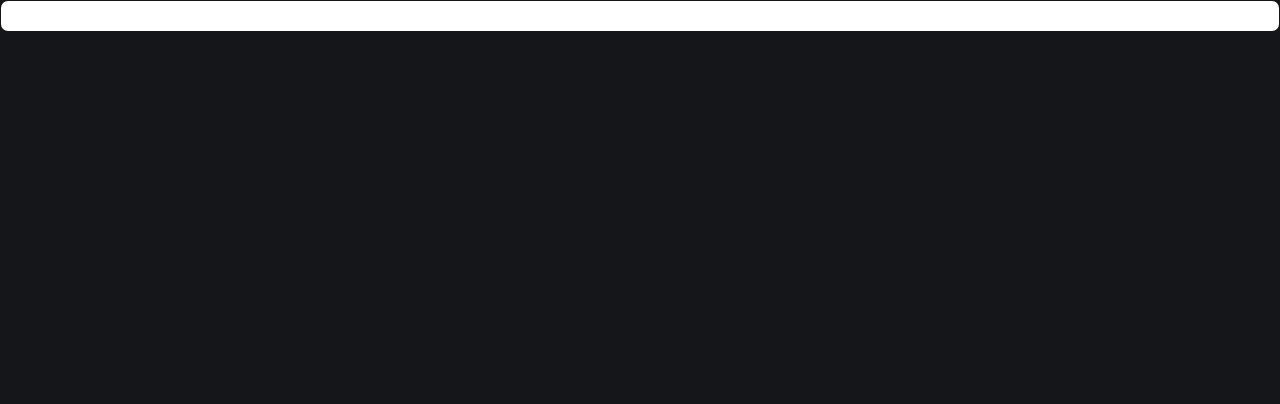
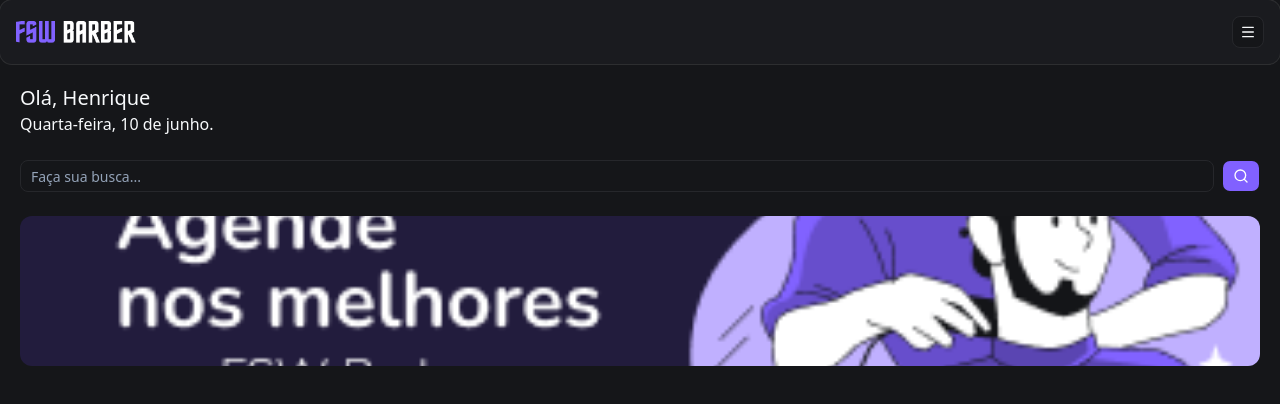
Before and after one commit to Henriquelss/fsw-barber, a Next.js app: page / in a window 1280 px wide. Shown: the top 404 px of the page. Built offline with nearby package versions, Linux system fonts and the light colour scheme.

Commit message:
feat: add Header component and banner

```diff
--- /dev/null
+++ b/app/_components/header.tsx
@@ -0,0 +1,19 @@
+import Image from "next/image"
+import { Card, CardContent } from "./ui/card"
+import { Button } from "./ui/button"
+import { MenuIcon } from "lucide-react"
+
+const Header = () => {
+  return (
+    <Card>
+      <CardContent className="-5p flex flex-row items-center justify-between">
+        <Image src="/logo.png" alt="Logo" width={120} height={18} />
+        <Button size="icon" variant="outline">
+          <MenuIcon />
+        </Button>
+      </CardContent>
+    </Card>
+  )
+}
+
+export default Header
--- /dev/null
+++ b/app/_components/ui/card.tsx
@@ -0,0 +1,103 @@
+import * as React from "react"
+
+import { cn } from "@/app/_lib/utils"
+
+function Card({
+  className,
+  size = "default",
+  ...props
+}: React.ComponentProps<"div"> & { size?: "default" | "sm" }) {
+  return (
+    <div
+      data-slot="card"
+      data-size={size}
+      className={cn(
+        "group/card bg-card text-card-foreground ring-foreground/10 flex flex-col gap-(--card-spacing) overflow-hidden rounded-xl py-(--card-spacing) text-sm ring-1 [--card-spacing:--spacing(4)] has-data-[slot=card-footer]:pb-0 has-[>img:first-child]:pt-0 data-[size=sm]:[--card-spacing:--spacing(3)] data-[size=sm]:has-data-[slot=card-footer]:pb-0 *:[img:first-child]:rounded-t-xl *:[img:last-child]:rounded-b-xl",
+        className,
+      )}
+      {...props}
+    />
+  )
+}
+
+function CardHeader({ className, ...props }: React.ComponentProps<"div">) {
+  return (
+    <div
+      data-slot="card-header"
+      className={cn(
+        "group/card-header @container/card-header grid auto-rows-min items-start gap-1 rounded-t-xl px-(--card-spacing) has-data-[slot=card-action]:grid-cols-[1fr_auto] has-data-[slot=card-description]:grid-rows-[auto_auto] [.border-b]:pb-(--card-spacing)",
+        className,
+      )}
+      {...props}
+    />
+  )
+}
+
+function CardTitle({ className, ...props }: React.ComponentProps<"div">) {
+  return (
+    <div
+      data-slot="card-title"
+      className={cn(
+        "text-base leading-snug font-medium group-data-[size=sm]/card:text-sm",
+        className,
+      )}
+      {...props}
+    />
+  )
+}
+
+function CardDescription({ className, ...props }: React.ComponentProps<"div">) {
+  return (
+    <div
+      data-slot="card-description"
+      className={cn("text-muted-foreground text-sm", className)}
+      {...props}
+    />
+  )
+}
+
+function CardAction({ className, ...props }: React.ComponentProps<"div">) {
+  return (
+    <div
+      data-slot="card-action"
+      className={cn(
+        "col-start-2 row-span-2 row-start-1 self-start justify-self-end",
+        className,
+      )}
+      {...props}
+    />
+  )
+}
+
+function CardContent({ className, ...props }: React.ComponentProps<"div">) {
+  return (
+    <div
+      data-slot="card-content"
+      className={cn("px-(--card-spacing)", className)}
+      {...props}
+    />
+  )
+}
+
+function CardFooter({ className, ...props }: React.ComponentProps<"div">) {
+  return (
+    <div
+      data-slot="card-footer"
+      className={cn(
+        "bg-muted/50 flex items-center rounded-b-xl border-t p-(--card-spacing)",
+        className,
+      )}
+      {...props}
+    />
+  )
+}
+
+export {
+  Card,
+  CardHeader,
+  CardFooter,
+  CardTitle,
+  CardAction,
+  CardDescription,
+  CardContent,
+}
--- /dev/null
+++ b/app/_components/ui/input.tsx
@@ -0,0 +1,19 @@
+import * as React from "react"
+
+import { cn } from "@/app/_lib/utils"
+
+function Input({ className, type, ...props }: React.ComponentProps<"input">) {
+  return (
+    <input
+      type={type}
+      data-slot="input"
+      className={cn(
+        "border-input file:text-foreground placeholder:text-muted-foreground focus-visible:border-ring focus-visible:ring-ring/50 disabled:bg-input/50 aria-invalid:border-destructive aria-invalid:ring-destructive/20 dark:bg-input/30 dark:disabled:bg-input/80 dark:aria-invalid:border-destructive/50 dark:aria-invalid:ring-destructive/40 h-8 w-full min-w-0 rounded-lg border bg-transparent px-2.5 py-1 text-base transition-colors outline-none file:inline-flex file:h-6 file:border-0 file:bg-transparent file:text-sm file:font-medium focus-visible:ring-3 disabled:pointer-events-none disabled:cursor-not-allowed disabled:opacity-50 aria-invalid:ring-3 md:text-sm",
+        className,
+      )}
+      {...props}
+    />
+  )
+}
+
+export { Input }
--- a/app/page.tsx
+++ b/app/page.tsx
@@ -1,7 +1,34 @@
-import { Button } from "@/app/_components/ui/button"
+import { SearchIcon } from "lucide-react"
+import Header from "./_components/header"
+import { Button } from "./_components/ui/button"
+import { Input } from "./_components/ui/input"
+import Image from "next/image"
 
 const Home = () => {
-  return <Button className="bg-white">teste</Button>
+  return (
+    <div>
+      <Header />
+      <div className="p-5">
+        <h2 className="fonte-bold text-xl">Olá, Henrique</h2>
+        <p>Quarta-feira, 10 de junho.</p>
+
+        <div className="mt-6 flex items-center gap-2">
+          <Input placeholder="Faça sua busca..." />
+          <Button>
+            <SearchIcon />
+          </Button>
+        </div>
+        <div className="relative mt-6 h-37.5 w-full">
+          <Image
+            src="/banner01.png"
+            fill
+            className="rounded-xl object-cover"
+            alt="Agende nos melhores com fsw "
+          />
+        </div>
+      </div>
+    </div>
+  )
 }
 
 export default Home
```
Also changed, not shown: public/banner01.png (added), public/logo.png (added).
